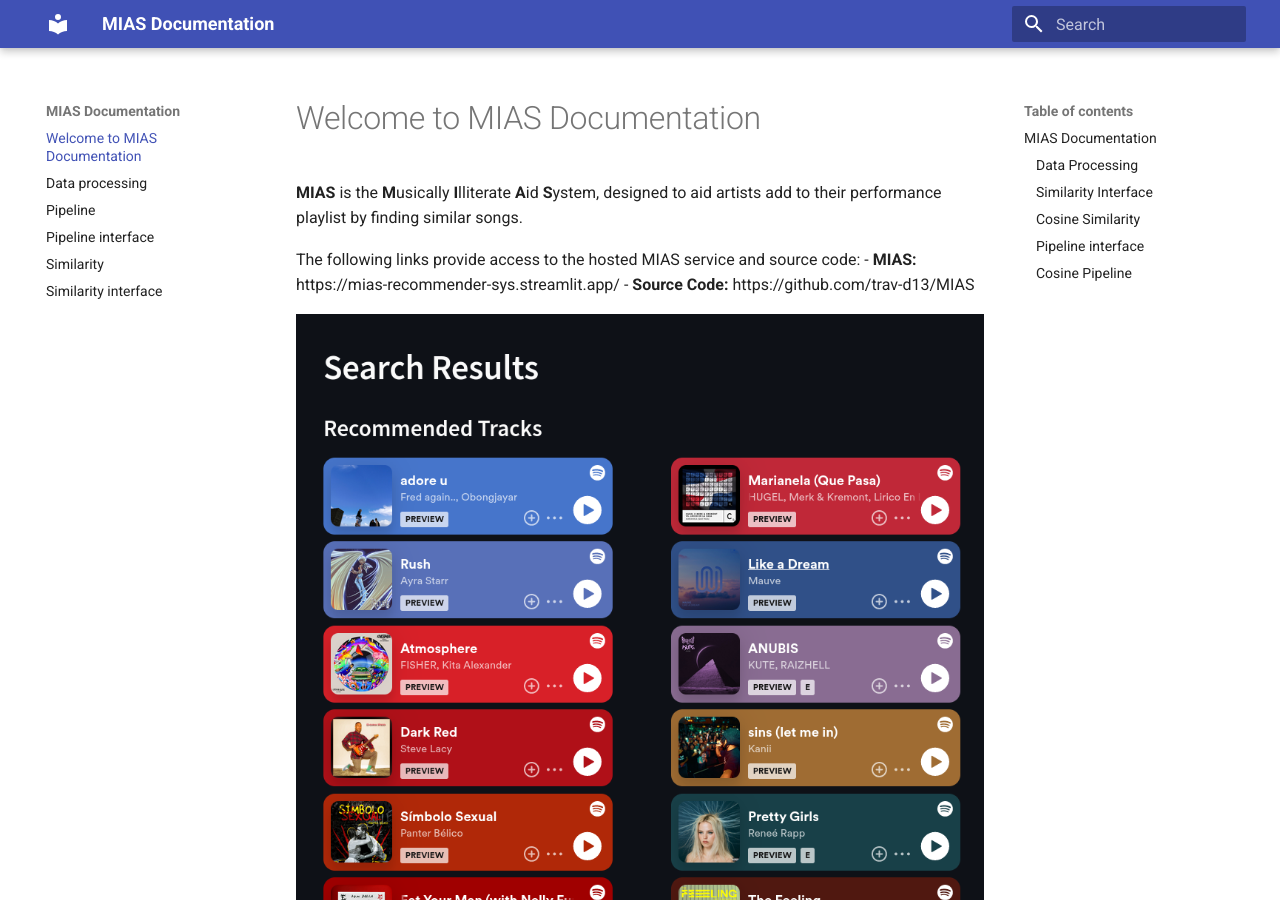
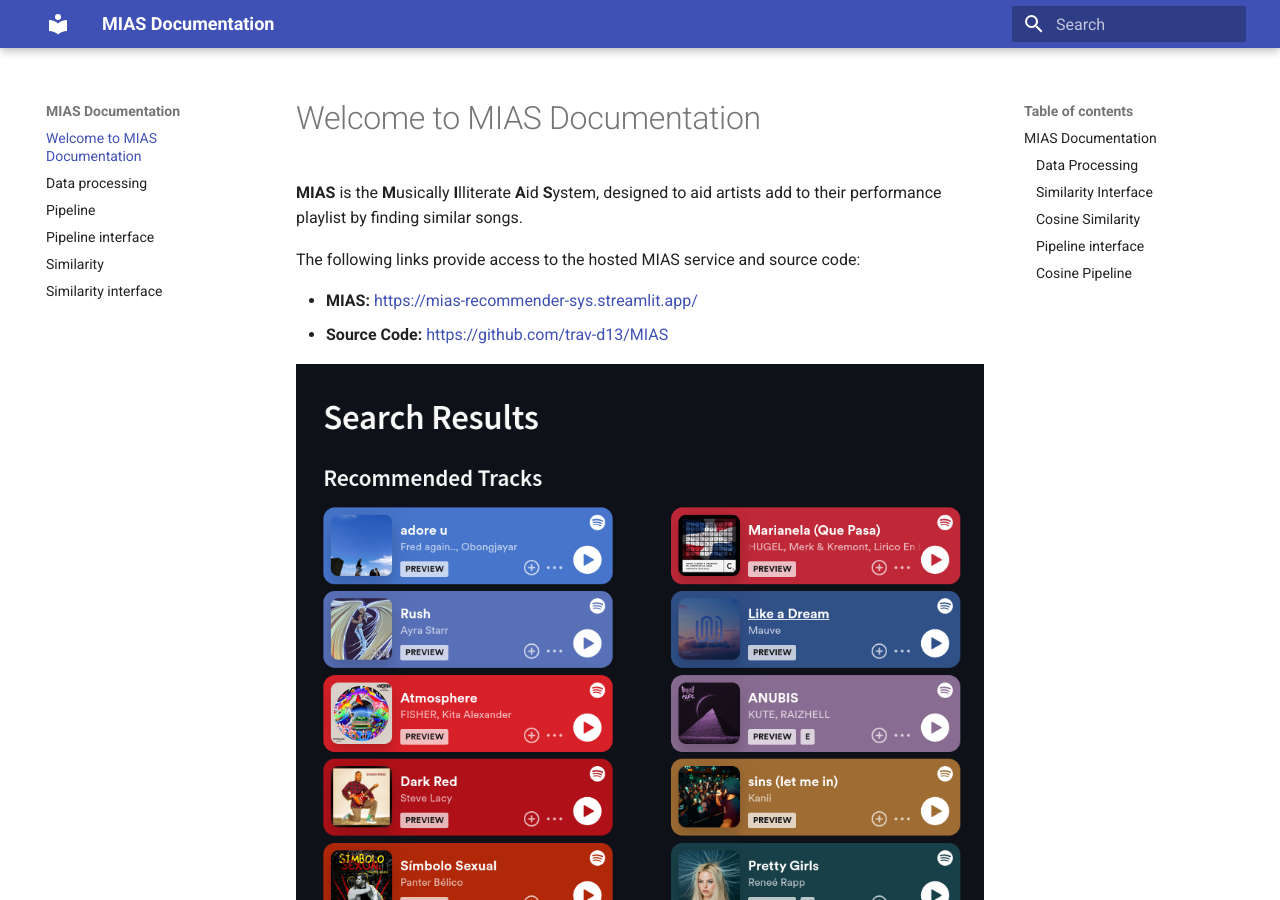
Before and after one commit to trav-d13/MIAS, an MkDocs documentation site: the page built from docs/index.md, in a window 1280 px wide and 900 px high. Built offline with MkDocs 1.6.1 and Material for MkDocs 9.7.7, drawn with Linux system fonts in a browser that asks for light colours; some of the changed lines change nothing that is shown.

Commit message:
Make actual links clickable

```diff
--- a/docs/index.md
+++ b/docs/index.md
@@ -4,8 +4,9 @@
 aid artists add to their performance playlist by finding similar songs.
 
 The following links provide access to the hosted MIAS service and source code:
-- **MIAS:** https://mias-recommender-sys.streamlit.app/
-- **Source Code:** https://github.com/trav-d13/MIAS
+
+- **MIAS:** [https://mias-recommender-sys.streamlit.app/](https://mias-recommender-sys.streamlit.app/)
+- **Source Code:** [https://github.com/trav-d13/MIAS](https://github.com/trav-d13/MIAS)
 
 ![img.png](result_pic.png)
 
```
